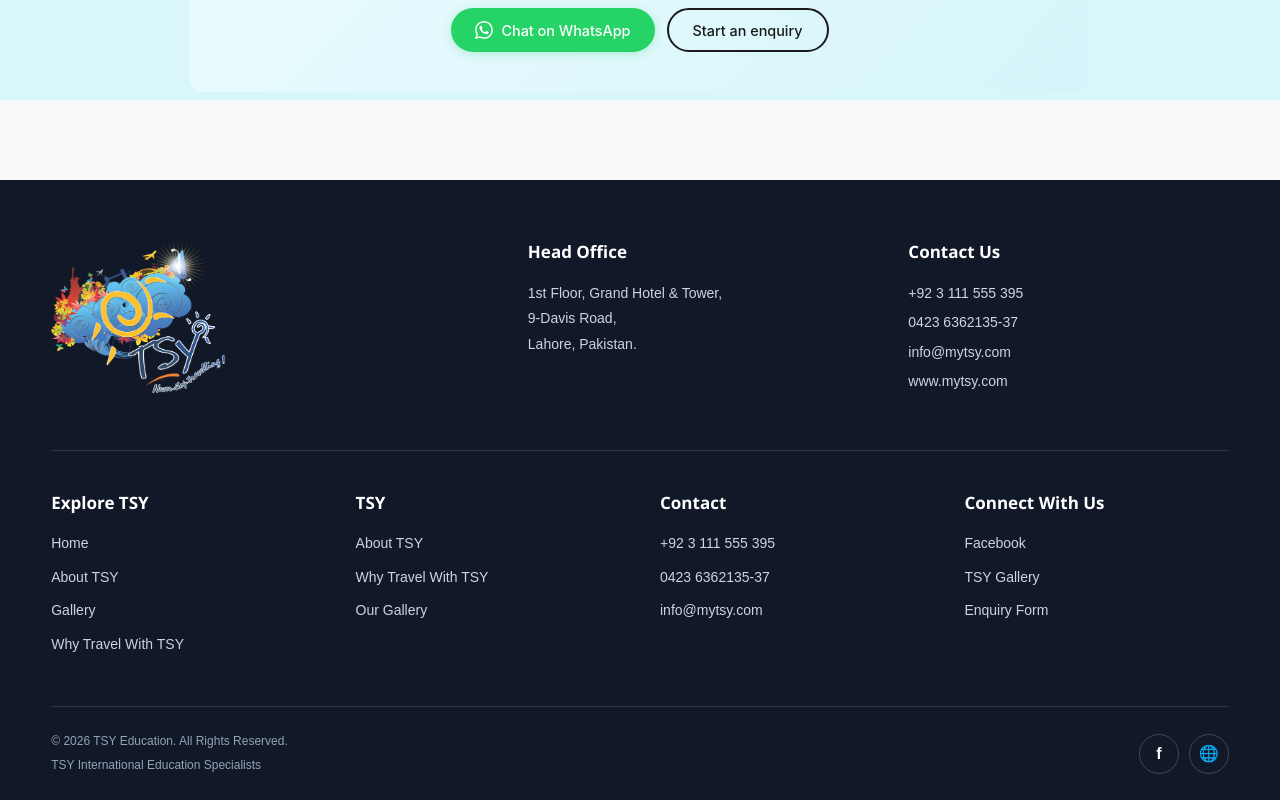
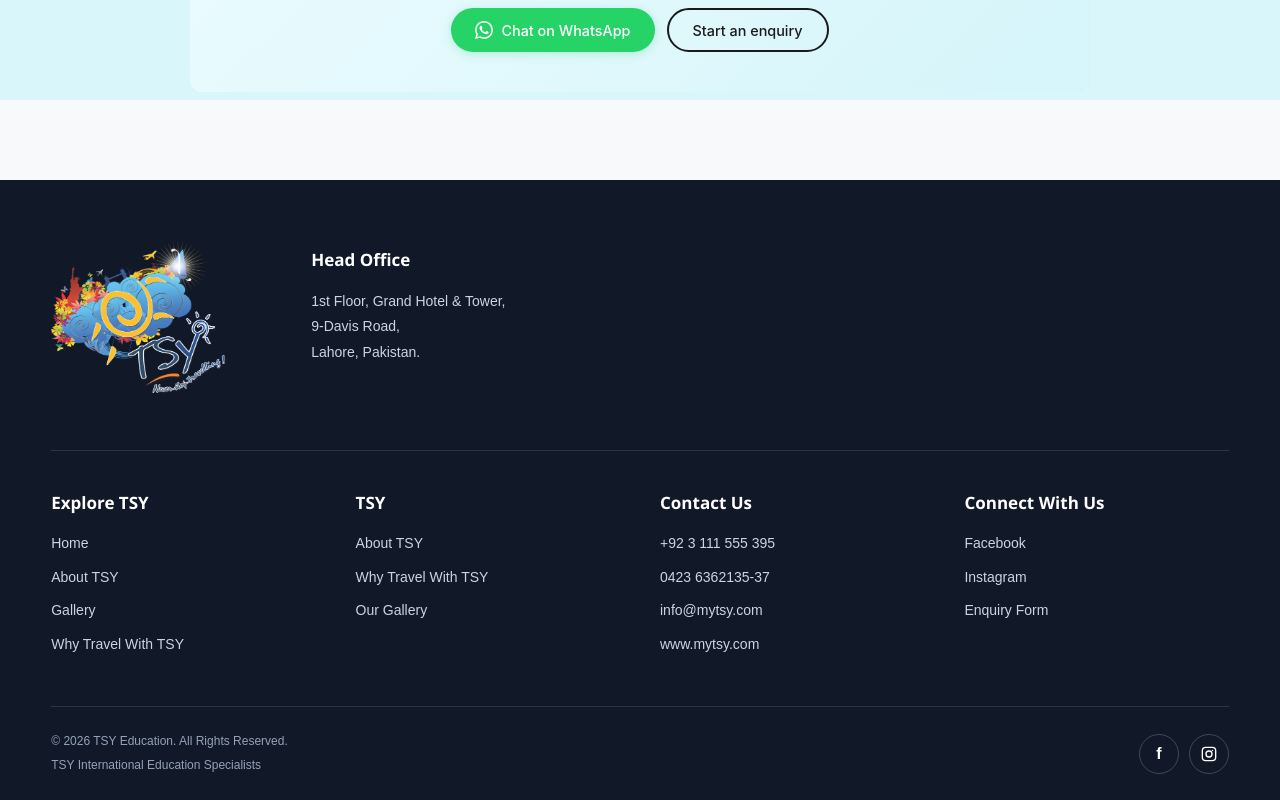
Before and after one commit to Fuzailnaeem/TSY-GIT, a React (Vite) app: page /gallery in a window 1280 px wide. Shown: the part 3565-4365 px from the top of the page. Built offline with nearby package versions, Linux system fonts and the light colour scheme.

Commit message:
Updated website changes

```diff
--- a/src/components/homepage/fottor/Footer.jsx
+++ b/src/components/homepage/fottor/Footer.jsx
@@ -3,17 +3,33 @@
 import styles from "./Footer.module.css";
 import logo from "../../../assets/logo.png";
 
+// WhatsApp numbers (international format, no + or spaces)
+const WHATSAPP_PRIMARY = "923111555395";
+const WHATSAPP_SECONDARY = "923236362135"; // adjust if this line isn't a WhatsApp number
+
 export default function Footer() {
+  // Scroll to top whenever an internal link is clicked.
+  // (For route changes to also auto-scroll on load, add a global
+  // <ScrollToTop /> component that calls this on every location change
+  // via useLocation() + useEffect in your app root — this handles
+  // the click-triggered case from the footer itself.)
+  const scrollToTop = () => {
+    window.scrollTo({ top: 0, behavior: "smooth" });
+  };
+
   return (
     <footer className={styles.siteFooter}>
       <div className={styles.footerContainer}>
 
         {/* Footer Top */}
-        <div className={styles.footerTop}>
+        <div
+          className={styles.footerTop}
+          style={{ display: "flex", justifyContent: "flex-start", alignItems: "flex-start", gap: "5rem" }}
+        >
 
           {/* Logo */}
-          <div className={styles.footerLogo}>
-            <Link to="/">
+          <div className={styles.footerLogo} style={{ flex: "0 0 auto", width: "auto" }}>
+            <Link to="/" onClick={scrollToTop}>
               <img
                 src={logo}
                 alt="TSY International Education Specialists"
@@ -21,8 +37,8 @@
             </Link>
           </div>
 
-          {/* Head Office */}
-          <div className={styles.footerOffice}>
+          {/* Head Office — spaced nicely from the logo, not glued to it */}
+          <div className={styles.footerOffice} style={{ flex: "0 0 auto", width: "auto", marginTop: "0.5rem" }}>
             <h4>Head Office</h4>
             <p>
               1st Floor, Grand Hotel & Tower,
@@ -31,31 +47,6 @@
               <br />
               Lahore, Pakistan.
             </p>
-          </div>
-
-          {/* Contact Us */}
-          <div className={styles.footerContact}>
-            <h4>Contact Us</h4>
-
-            <a href="tel:+923111555395">
-              +92 3 111 555 395
-            </a>
-
-            <a href="tel:04236362135">
-              0423 6362135-37
-            </a>
-
-            <a href="mailto:info@mytsy.com">
-              info@mytsy.com
-            </a>
-
-            <a
-              href="#"
-              target="_blank"
-              rel="noopener noreferrer"
-            >
-              www.mytsy.com
-            </a>
           </div>
         </div>
 
@@ -68,19 +59,19 @@
 
             <ul>
               <li>
-                <Link to="/">Home</Link>
+                <Link to="/" onClick={scrollToTop}>Home</Link>
               </li>
 
               <li>
-                <Link to="/about-tsy">About TSY</Link>
+                <Link to="/about-tsy" onClick={scrollToTop}>About TSY</Link>
               </li>
 
               <li>
-                <Link to="/gallery">Gallery</Link>
+                <Link to="/gallery" onClick={scrollToTop}>Gallery</Link>
               </li>
 
               <li>
-                <Link to="/why-travel-with-tsy">
+                <Link to="/why-travel-with-tsy" onClick={scrollToTop}>
                   Why Travel With TSY
                 </Link>
               </li>
@@ -93,34 +84,42 @@
 
             <ul>
               <li>
-                <Link to="/about-tsy">About TSY</Link>
+                <Link to="/about-tsy" onClick={scrollToTop}>About TSY</Link>
               </li>
 
               <li>
-                <Link to="/why-travel-with-tsy">
+                <Link to="/why-travel-with-tsy" onClick={scrollToTop}>
                   Why Travel With TSY
                 </Link>
               </li>
 
               <li>
-                <Link to="/gallery">Our Gallery</Link>
+                <Link to="/gallery" onClick={scrollToTop}>Our Gallery</Link>
               </li>
             </ul>
           </div>
 
-          {/* Contact */}
+          {/* Contact Us — moved here, to the left of Connect With Us */}
           <div className={styles.footerColumn}>
-            <h4>Contact</h4>
+            <h4>Contact Us</h4>
 
             <ul>
               <li>
-                <a href="tel:+923111555395">
+                <a
+                  href={`https://wa.me/${WHATSAPP_PRIMARY}`}
+                  target="_blank"
+                  rel="noopener noreferrer"
+                >
                   +92 3 111 555 395
                 </a>
               </li>
 
               <li>
-                <a href="tel:04236362135">
+                <a
+                  href={`https://wa.me/${WHATSAPP_SECONDARY}`}
+                  target="_blank"
+                  rel="noopener noreferrer"
+                >
                   0423 6362135-37
                 </a>
               </li>
@@ -128,6 +127,16 @@
               <li>
                 <a href="mailto:info@mytsy.com">
                   info@mytsy.com
+                </a>
+              </li>
+
+              <li>
+                <a
+                  href="https://www.mytsy.com"
+                  target="_blank"
+                  rel="noopener noreferrer"
+                >
+                  www.mytsy.com
                 </a>
               </li>
             </ul>
@@ -138,16 +147,6 @@
             <h4>Connect With Us</h4>
 
             <ul>
-              {/* <li>
-                <a
-                  href="https://www.mytsy.com"
-                  target="_blank"
-                  rel="noopener noreferrer"
-                >
-                  Visit Website
-                </a>
-              </li> */}
-
               <li>
                 <a
                   href="https://facebook.com/tsytravels"
@@ -159,14 +158,19 @@
               </li>
 
               <li>
-                <Link to="/gallery">
-                  TSY Gallery
-                </Link>
+                <a
+                  href="https://www.instagram.com/tsytravelagency/"
+                  target="_blank"
+                  rel="noopener noreferrer"
+                >
+                  Instagram
+                </a>
               </li>
+
 
               {/* Enquiry Form Button */}
               <li>
-                <Link to="/enquiry" className={styles.enquiryLink}>
+                <Link to="/enquiry" className={styles.enquiryLink} onClick={scrollToTop}>
                   Enquiry Form
                 </Link>
               </li>
@@ -203,14 +207,27 @@
             </a>
 
             <a
-              href="https://www.mytsy.com"
+              href="https://www.instagram.com/tsytravelagency/"
               target="_blank"
               rel="noopener noreferrer"
-              aria-label="TSY Website"
+              aria-label="Instagram"
               className={styles.socialIcon}
             >
-              🌐
+              <svg
+                width="16"
+                height="16"
+                viewBox="0 0 24 24"
+                fill="none"
+                xmlns="http://www.w3.org/2000/svg"
+                aria-hidden="true"
+              >
+                <rect x="2" y="2" width="20" height="20" rx="5" stroke="currentColor" strokeWidth="2" />
+                <circle cx="12" cy="12" r="4.5" stroke="currentColor" strokeWidth="2" />
+                <circle cx="17.2" cy="6.8" r="1.2" fill="currentColor" />
+              </svg>
             </a>
+
+
 
           </div>
         </div>
--- a/src/components/homepage/fottor/Footer.module.css
+++ b/src/components/homepage/fottor/Footer.module.css
@@ -1,4 +1,4 @@
-
+/* FOOTER */
 .siteFooter {
   width: 100%;
   background: #111827;
--- a/src/components/homepage/hero/hero.css
+++ b/src/components/homepage/hero/hero.css
@@ -184,6 +184,7 @@
 
   .hero-text {
     max-width: 100%;
+    margin-top: -20px;
   }
 
   .hero-title {
--- a/src/components/homepage/hero/hero.jsx
+++ b/src/components/homepage/hero/hero.jsx
@@ -7,7 +7,6 @@
 
 const slides = [
   {
-    badge: "★ Trusted since 1985",
     title: "Your journey starts here.",
     description:
       "Planning a holiday, business trip, or pilgrimage? Tell us what you need, and our travel experts will take care of the rest.",
--- a/src/components/homepage/trustsection/trustSection.jsx
+++ b/src/components/homepage/trustsection/trustSection.jsx
@@ -32,7 +32,7 @@
   },
   {
     icon: Star,
-    title: '[Google rating]',
+    title: 'Google Rating',
     description: 'Rated by our travellers — add your current review score and count here.',
   },
   {
--- a/src/index.css
+++ b/src/index.css
@@ -92,7 +92,9 @@
   font-weight: 600;
   transition: background-color 0.2s ease;
 }
-
+._footerOffice_ytzam_48 {
+    margin-left: 652px;
+}
 .btn-secondary:hover {
   background-color: var(--color-primary-dark);
 }
```
